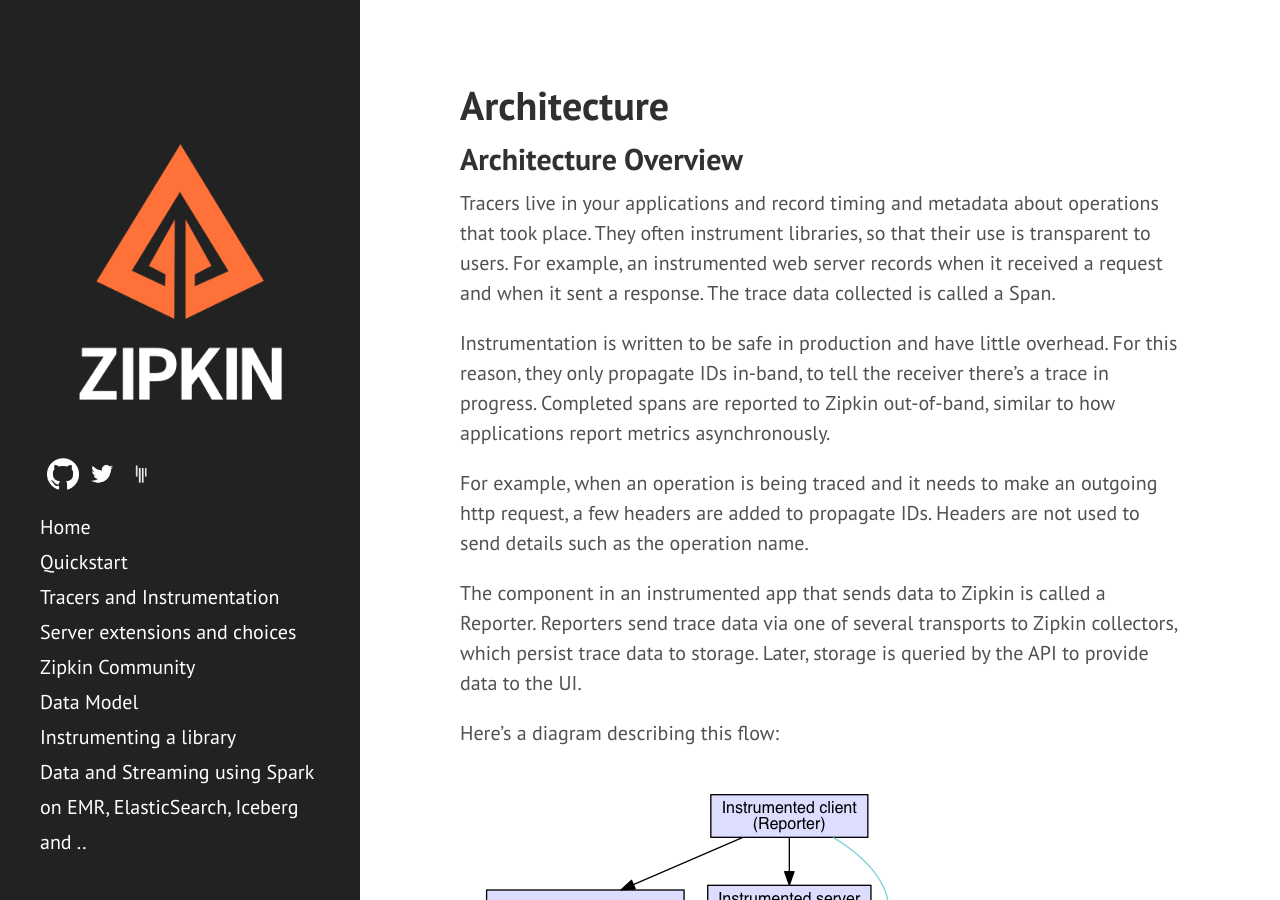
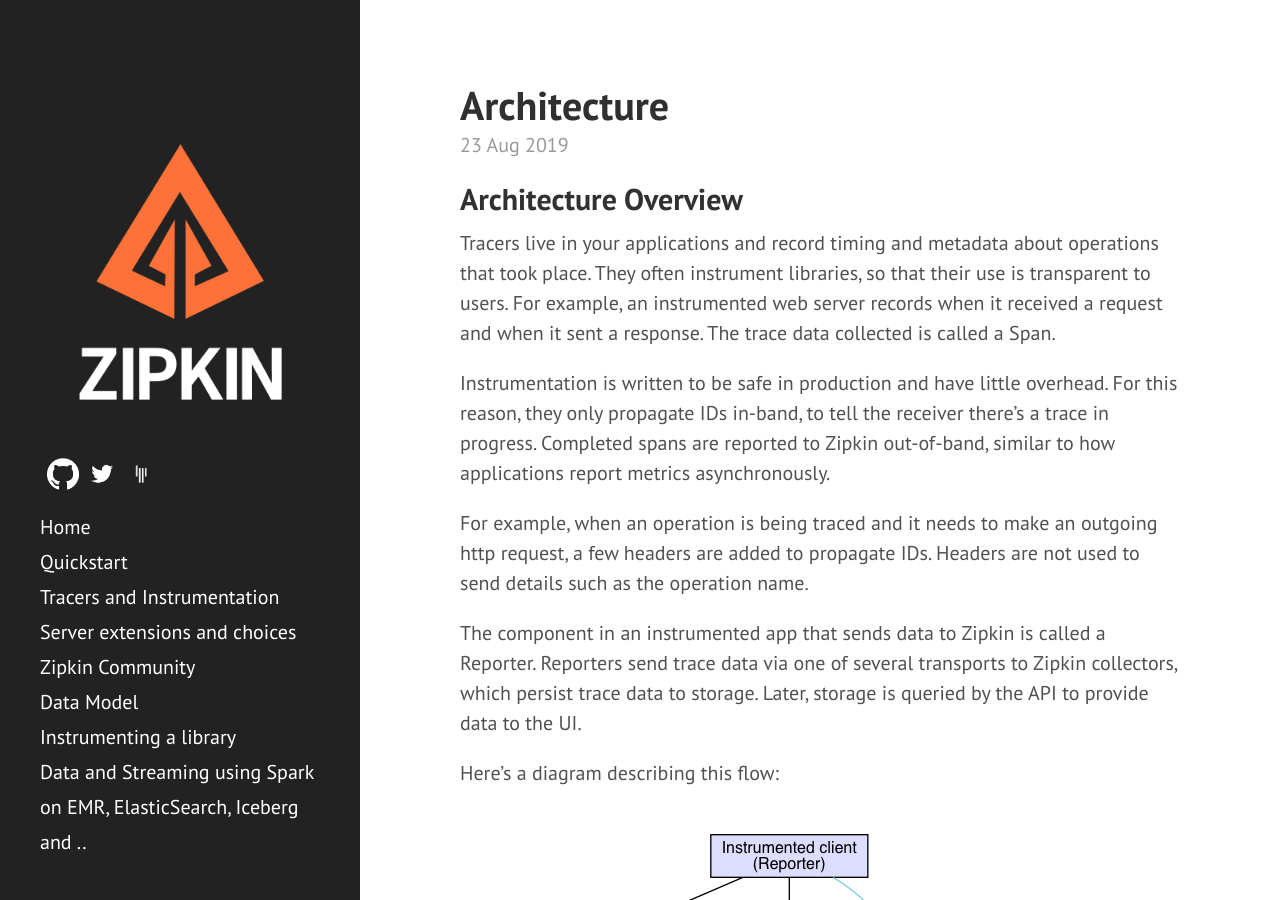
Before and after one commit to farukonder/enough-emr2, a Jekyll site: the page built from pages/architecture.md, in a window 1280 px wide and 900 px high. Built offline with Jekyll 4.4.1, drawn with Linux system fonts in a browser that asks for light colours.

```diff
--- a/pages/architecture.md
+++ b/pages/architecture.md
@@ -2,6 +2,7 @@
 title: Architecture
 weight: 2
 layout: post
+date: '19.08.23'
 ---
 
 Architecture Overview
```
